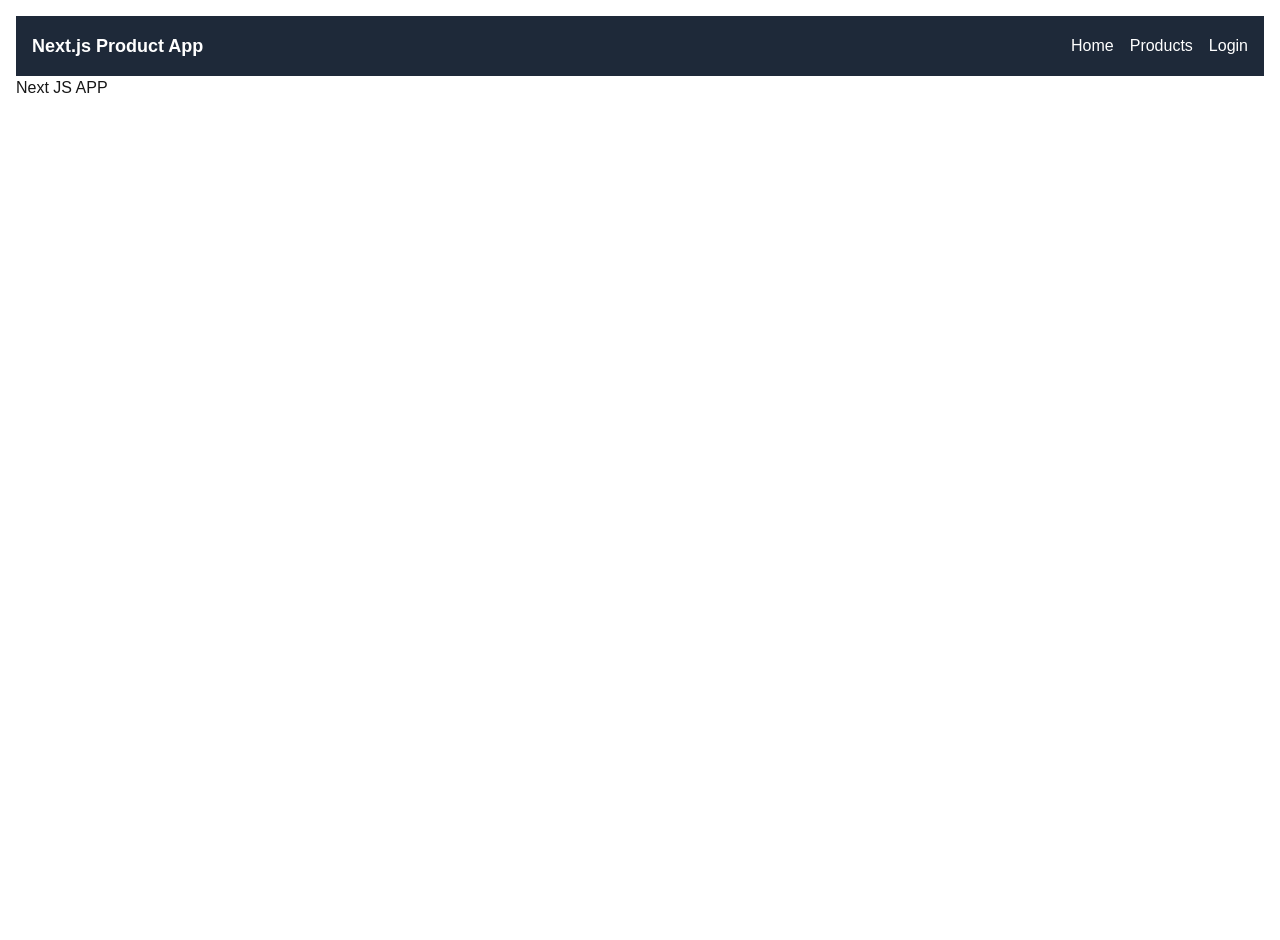
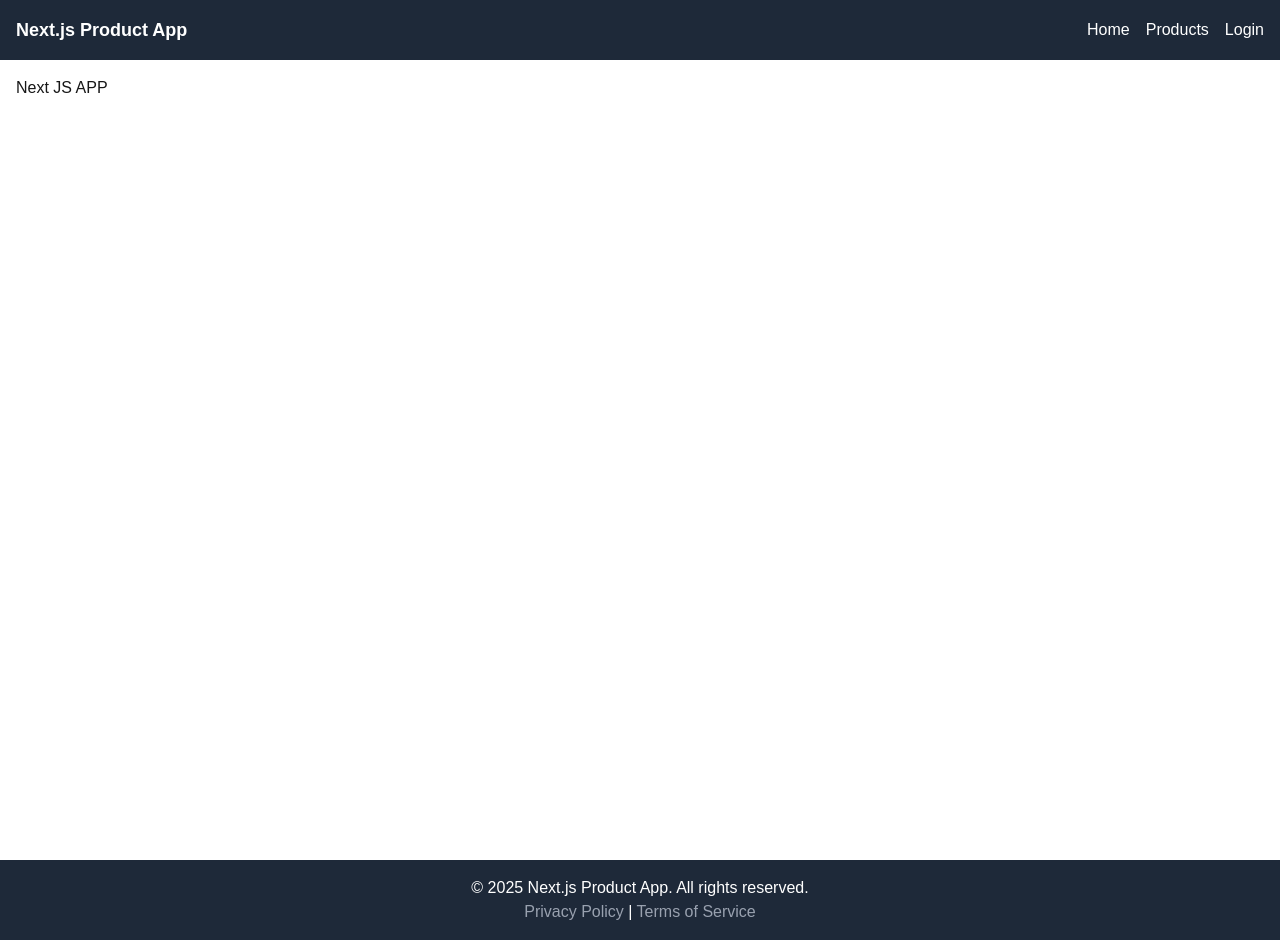
Before and after one commit to omarfaruk-dev/nextjs-app, a Next.js app: page / in a window 1280 px wide. Before the commit the page ends 800 px from the top, so only its background shows below. Built offline with nearby package versions, Linux system fonts and the light colour scheme.

Commit message:
footer added

```diff
--- /dev/null
+++ b/src/app/components/Footer.js
@@ -0,0 +1,17 @@
+import React from 'react';
+
+const Footer = () => {
+    return (
+        <footer className="bg-gray-800 text-white py-4">
+            <div className="container mx-auto text-center">
+                <p>&copy; {new Date().getFullYear()} Next.js Product App. All rights reserved.</p>
+                <p>
+                    <a href="/privacy" className="text-gray-400 hover:text-white">Privacy Policy</a> |
+                    <a href="/terms" className="text-gray-400 hover:text-white"> Terms of Service</a>
+                </p>
+            </div>
+        </footer>
+    );
+};
+
+export default Footer;
--- a/src/app/layout.js
+++ b/src/app/layout.js
@@ -1,6 +1,7 @@
 import { Geist, Geist_Mono } from "next/font/google";
 import "./globals.css";
 import Navbar from "./components/Navbar";
+import Footer from "./components/Footer";
 
 const geistSans = Geist({
   variable: "--font-geist-sans",
@@ -23,10 +24,11 @@ export default function RootLayout({ children }) {
       <body
         className={`${geistSans.variable} ${geistMono.variable} antialiased`}
       >
-        <main className="w-full mx-auto p-4">
           <Navbar />
+        <main className="w-full min-h-screen mx-auto p-4">
           {children}
         </main>
+          <Footer />
       </body>
     </html>
   );
```
